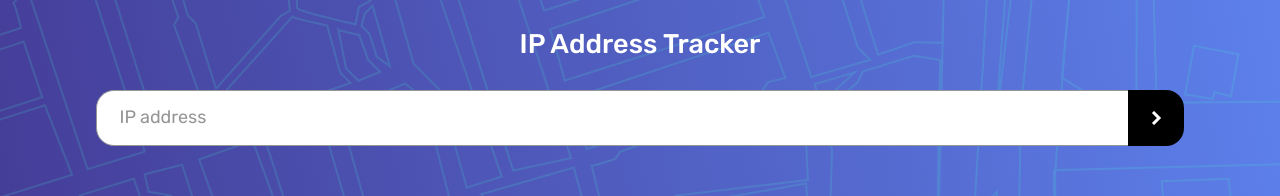
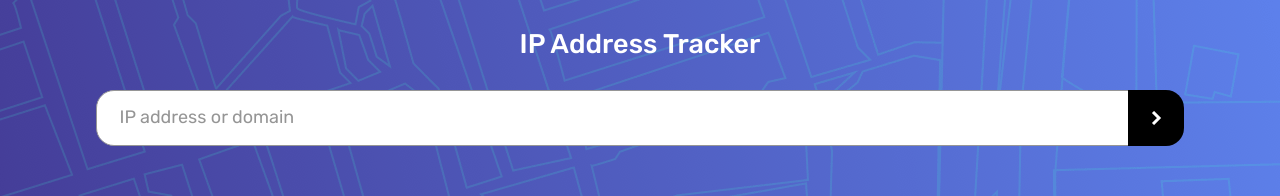
Before and after one commit to molinax/ip-address-tracker-fm, a React (Vite) app: page / in a window 1280 px wide. Shown: the top 196 px of the page. Built offline with nearby package versions, Linux system fonts and the light colour scheme.

Commit message:
feature: address input validation (no api response yet)

```diff
--- a/src/components/CardAddressInfo.tsx
+++ b/src/components/CardAddressInfo.tsx
@@ -8,22 +8,30 @@ const CardAddressInfo = ({ address }: Props) => {
 	const { ip, timezone, isp, country, region } = address;
 
 	return (
-		<section className="bg-white px-4 py-6 rounded-2xl flex flex-col text-center gap-y-6">
+		<section className="bg-white px-4 py-6 rounded-2xl flex flex-col text-center gap-y-4">
 			<article className="flex flex-col gap-y-1">
-				<h4 className="font-semibold text-dark-gray uppercase tracking-wide text-xs">IP Address</h4>
+				<h4 className="font-semibold text-dark-gray uppercase tracking-wide text-xs">
+					IP Address
+				</h4>
 				<strong className="text-lg font-semibold">{ip}</strong>
 			</article>
 			<article className="flex flex-col gap-y-1">
-				<h4 className="font-semibold text-dark-gray uppercase tracking-wide text-xs">Location</h4>
-				<strong className="text-lg font-semibold">{`${region} ${country}`}</strong>
+				<h4 className="font-semibold text-dark-gray uppercase tracking-wide text-xs">
+					Location
+				</h4>
+				<strong className="text-lg font-semibold">{`${region}, ${country}`}</strong>
 			</article>
 			<article className="flex flex-col gap-y-1">
-				<h4 className="font-semibold text-dark-gray uppercase tracking-wide text-xs">Timezone</h4>
-				<strong className="text-lg font-semibold">{timezone}</strong>
+				<h4 className="font-semibold text-dark-gray uppercase tracking-wide text-xs">
+					Timezone
+				</h4>
+				<strong className="text-lg font-semibold">UTC {timezone}</strong>
 			</article>
 			<article className="flex flex-col gap-y-1">
-				<h4 className="font-semibold text-dark-gray uppercase tracking-wide text-xs">ISP</h4>
-				<strong className="text-lg font-semibold">{isp}</strong>
+				<h4 className="font-semibold text-dark-gray uppercase tracking-wide text-xs">
+					ISP
+				</h4>
+				<strong className="text-lg font-semibold">{isp || "None"}</strong>
 			</article>
 		</section>
 	);
--- a/src/components/Main.tsx
+++ b/src/components/Main.tsx
@@ -11,7 +11,7 @@ const Main = () => {
 	return (
 		<main className="relative">
 			{address && (
-				<div className="absolute -top-0 left-1/2 -translate-x-1/2 -translate-y-1/2 z-20 content-wrapper">
+				<div className="absolute -top-25 left-1/2 -translate-x-1/2 z-20 content-wrapper">
 					<CardAddressInfo address={address} />
 				</div>
 			)}
--- a/src/components/SearchForm.tsx
+++ b/src/components/SearchForm.tsx
@@ -1,3 +1,4 @@
+import { useState } from "react";
 import {
 	useAddressContext,
 	type IAddressContext
@@ -6,22 +7,40 @@ import { getAddressByIpify } from "../services/address.service";
 
 const SearchForm = () => {
 	const { setAddress } = useAddressContext() as IAddressContext;
+	const [addressError, setAddressError] = useState("");
 	const onSubmit = async (e: React.FormEvent<HTMLFormElement>) => {
 		e.preventDefault();
-		const addressVal = e.currentTarget.elements.namedItem("address") as HTMLInputElement;
 
-		if (addressVal) {
-			const data = await getAddressByIpify(addressVal.value);
-			setAddress(data);
-		}
+		const address = e.currentTarget.elements.namedItem(
+			"address"
+		) as HTMLInputElement;
+		const addressVal = address.value;
+		const ipRegex = /^(?:\d{1,3}\.){3}\d{1,3}$/;
+		const urlRegex =
+			/^(https?:\/\/)?([a-zA-Z0-9-]+\.)+[a-zA-Z]{2,}(:\d+)?(\/\S*)?$/;
+
+		if (!ipRegex.test(addressVal) && !urlRegex.test(addressVal)) {
+			setAddressError("Invalid address");
+			return;
 		}
 
+		const data = ipRegex.test(addressVal)
+			? await getAddressByIpify(addressVal)
+			: await getAddressByIpify(undefined, addressVal);
+
+		setAddress(data);
+		setAddressError("");
+	};
+
 	return (
-		<form className="flex" onSubmit={onSubmit}>
+		<form
+			className="flex flex-col gap-y-1"
+			onSubmit={onSubmit}>
+			<fieldset className="flex">
 				<input
 					type="text"
-				className="bg-white text-very-dark-gray flex-2 py-3 pl-5 pr-6 rounded-2xl border border-dark-gray outline-none"
-				placeholder="IP address"
+					className={`flex-2 bg-white py-3 pl-5 pr-6 rounded-2xl border ${addressError ? "text-red-400 border-red-400" : "border-dark-gray text-very-dark-gray"} outline-none`}
+					placeholder="IP address or domain"
 					name="address"
 				/>
 				<button
@@ -38,6 +57,12 @@ const SearchForm = () => {
 						/>
 					</svg>
 				</button>
+			</fieldset>
+			{addressError && (
+				<span className="self-start font-[500] text-sm text-red-400 pl-1">
+					{addressError}
+				</span>
+			)}
 		</form>
 	);
 };
--- a/src/context/address.context.tsx
+++ b/src/context/address.context.tsx
@@ -13,7 +13,7 @@ interface ProviderProps {
 const AddressContext = createContext<IAddressContext | null>(null);
 
 export const AddressContextProvider = ({ children }: ProviderProps) => {
-  const [address, setAddress] = useState<Address | null>(null);
+	const [address, setAddress] = useState<Address | null>(null);
 
 	return (
 		<AddressContext.Provider value={{ address, setAddress }}>
--- a/src/services/address.service.ts
+++ b/src/services/address.service.ts
@@ -1,13 +1,20 @@
 import { addressAdapter } from "../adapters/address.adapter";
 import type { Address } from "../models/address.model";
 
-export const getAddressByIpify = async (address: string): Promise<Address> => {
-	const URL = "https://geo.ipify.org/api/v2/country,city";
-	const API_KEY = import.meta.env.VITE_IPIFY_KEY;
-	const res = await fetch(`${URL}?apiKey=${API_KEY}&ipAddress=${address}`);
+export const getAddressByIpify = async (
+	address?: string,
+	domain?: string
+): Promise<Address> => {
+	try {
+		const param = address ? `ipAddress=${address}` : `domain=${domain}`;
+		const URL = "https://geo.ipify.org/api/v2/country,city";
+		const API_KEY = import.meta.env.VITE_IPIFY_KEY;
 
-	if (!res.ok) throw new Error("No se pudo obtener la dirección");
+		const res = await fetch(`${URL}?apiKey=${API_KEY}&${param}`);
+		const data = await res.json();
 
-	const data = await res.json();
-	return addressAdapter(data);
+		return addressAdapter(data);
+	} catch (error) {
+		throw new Error(`Ha ocurrido un error: ${error}`);
+	}
 };
```
Also changed, not shown: src/models/address.model.ts (indentation only). Lines whose indentation alone changed are shown as unchanged.
